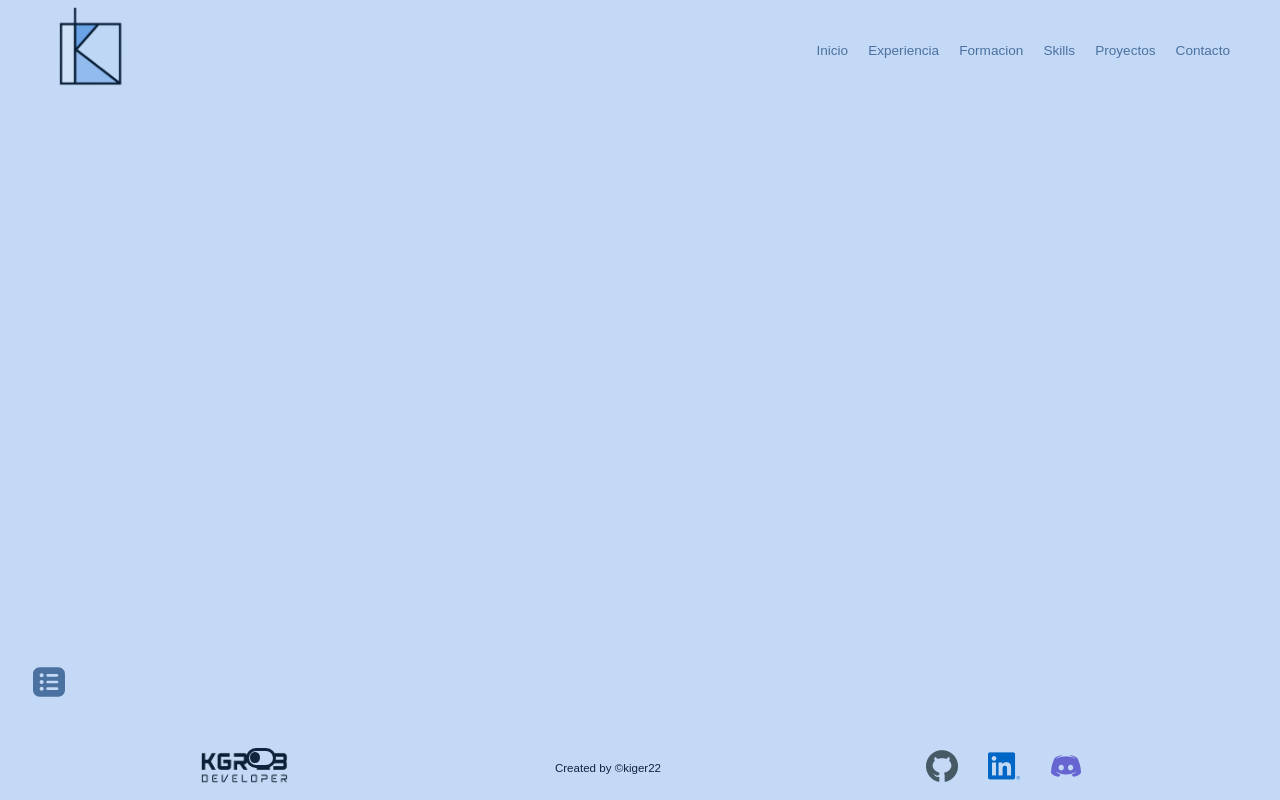
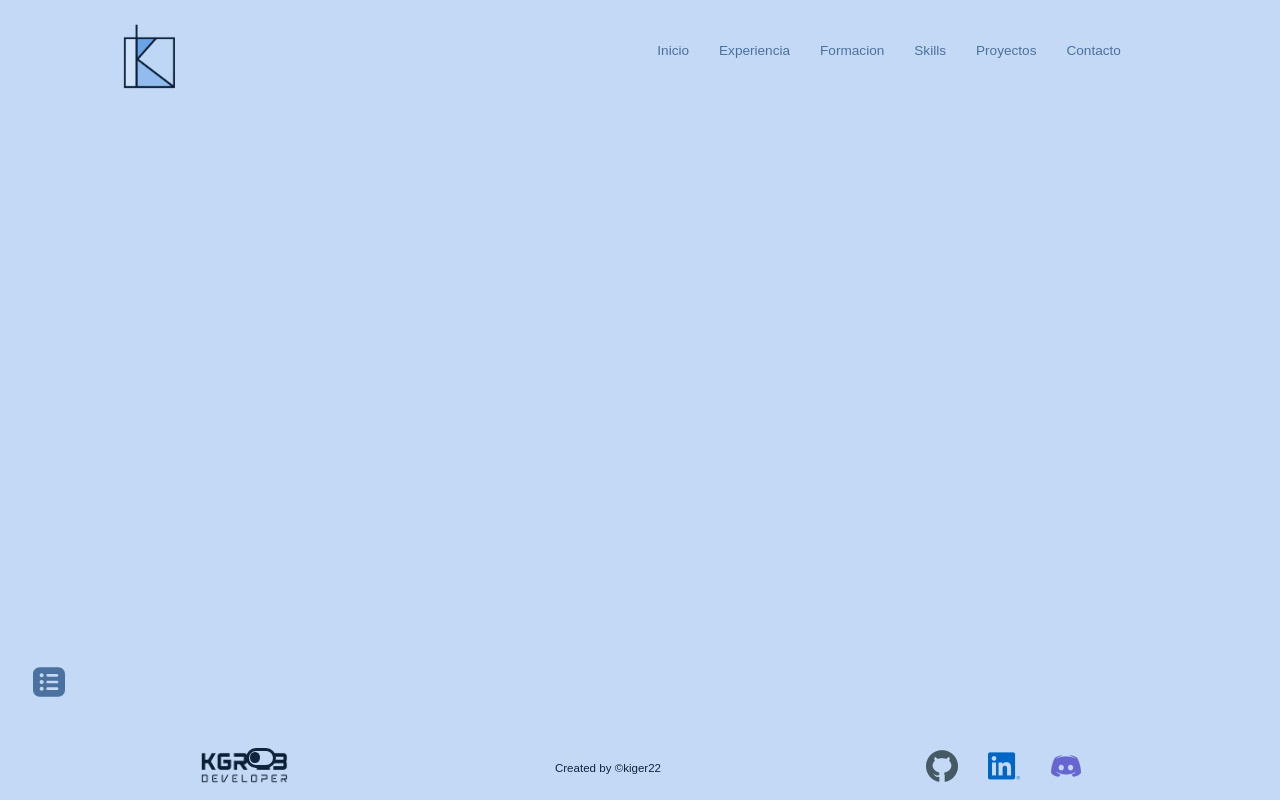
Before and after one commit to Kiger22/Porfolio-CV, a website built with Vite: page Porfolio/index.html in a window 1280 px wide. Built offline with nearby package versions, Linux system fonts and the light colour scheme; files whose address does not match are found by name; a web font is replaced by a local one.

Commit message:
Update header.css

```diff
--- a/Porfolio/src/components/Header/header.css
+++ b/Porfolio/src/components/Header/header.css
@@ -1,7 +1,8 @@
 .header {
   display: flex;
   flex-direction: row;
-  justify-content: space-between;
+  justify-content: space-around;
+  gap: 250px;
   align-items: center;
   background-color: var(--kg-bg-primary);
   color: var(--kg-text-terciary);
@@ -14,20 +15,19 @@
 
 .header-logo img {
   width: 5rem;
-  margin: 30px 50px;
+  margin-top:20px;
 }
 
 .header-logo:hover {
   transform:scale(1.2);
   transition: 1s;
-  rotate:initial;
   cursor: pointer;
 }
 
 .header-menu,
 .header-menu-login{
   display: flex;
-  gap: 20px;
+  gap: 30px;
   font-size: var(--kg-font-size-text);
   margin-right: 50px;
 }
@@ -35,8 +35,6 @@
 .header-menu a,
 .header-menu-login a {
   color: var(--kg-text-secondary);
-  text-decoration: none;
-  cursor: pointer;
 }
 
 .header-menu a:hover,
```
